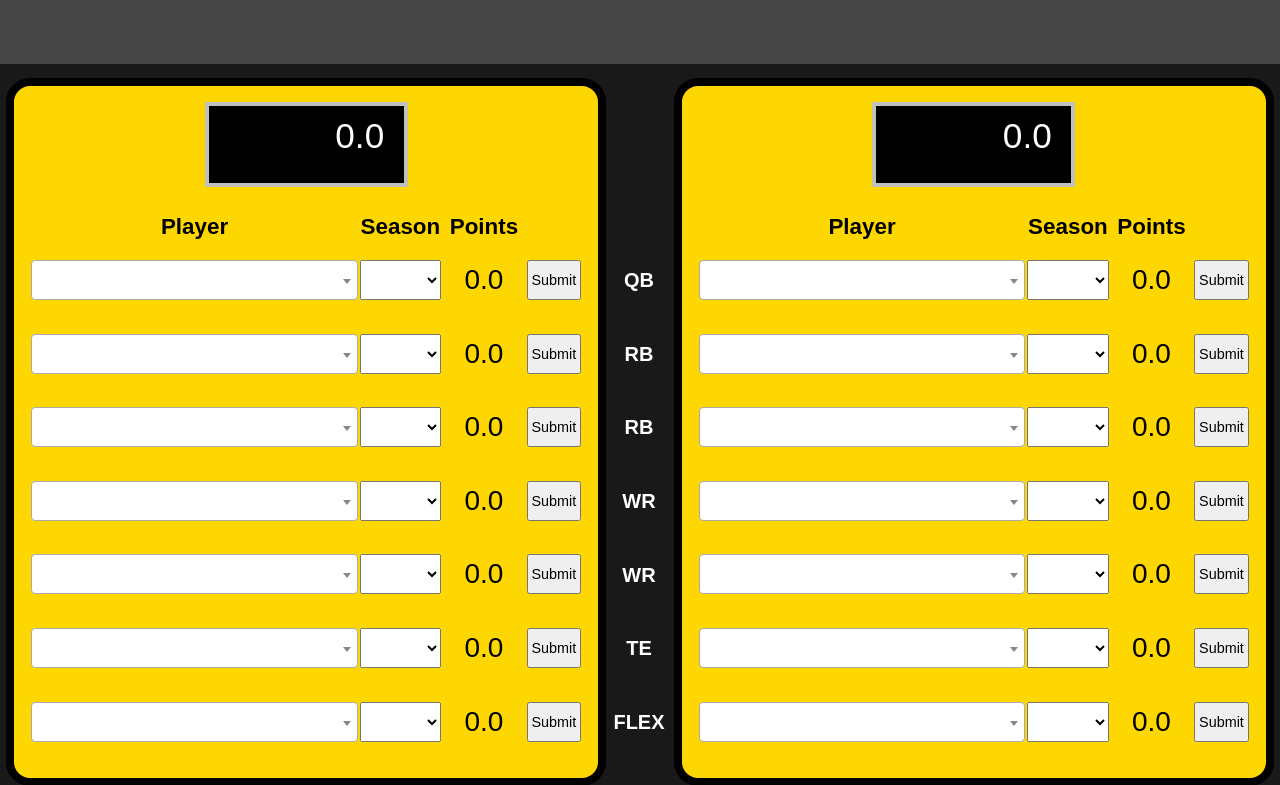
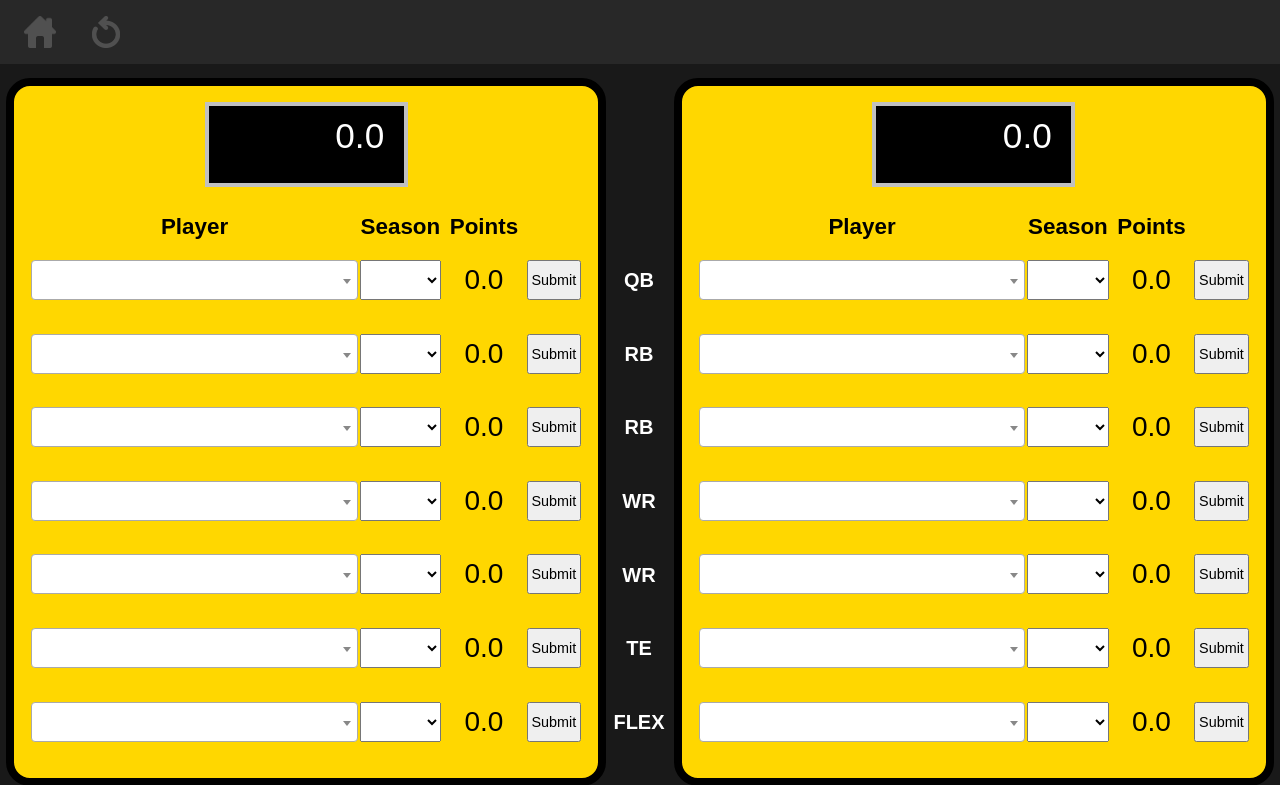
Before and after one commit to ronan-zelta/draft_battles, a Django app: page /play/ in a window 1280 px wide. Shown: the top 785 px of the page. Run offline with Django 4.2, Linux system fonts and the light colour scheme; lists and menus that the app fills with data are empty; some libraries are stand-ins or nearby versions; some web fonts are replaced.

Commit message:
Added home and restart buttons to playscreen

```diff
--- a/main/static/main/css/homepage.css
+++ b/main/static/main/css/homepage.css
@@ -1,5 +1,6 @@
 * {
     text-align: center;
+    font-family: Arial, Helvetica, sans-serif;
 }
 
 .background {
--- a/main/static/main/css/play_game.css
+++ b/main/static/main/css/play_game.css
@@ -2,11 +2,35 @@ body {
     background-color: rgb(25, 25, 25);
     margin: 0;
 }
+* {
+    font-family: Arial, Helvetica, sans-serif;
+}
 
 .header {
-    background-color: rgb(70, 70, 70);
+    background-color: rgb(40, 40, 40);
     height: 8vh;
     margin-bottom: 1vh;
+}
+.home-btn {
+	margin-left: 3vh;
+	height: 4vh;
+}
+.home-img {
+	margin-top: 2vh;
+	height: 4vh;
+}
+.restart-btn {
+	margin-left: 4vh;
+	margin-top: 2vh;
+	height: 4vh;
+	background: none;
+    border: none;
+    padding: 0;
+    cursor: pointer;
+}
+.restart-img {
+	height: 4vh;
+	display: block;
 }
 
 .container {
@@ -158,7 +182,7 @@ table {
 	width: 100%;
     text-align: center;
 }
-button {
+.submit-button, .remove-button {
     width: 100%;
 	height: 5vh;
     padding: 5px 0px;
@@ -178,7 +202,11 @@ button {
     align-items: center;  /* Vertically center the text */
     justify-content: center; /* Horizontally center the text */
 }
-
+/* To prevent purple underlines under button text */
+a, a:link, a:visited, a:hover, a:active, a:focus {
+    text-decoration: none;
+    color: inherit;
+}
 
 
 /* Media query for smaller screens */
@@ -223,7 +251,7 @@ button {
         padding-right: 10px;
         padding-left: 0;
     }
-    button {
+    .submit-button, .remove-button {
         width: 15%;
         height: 30px;
         padding: 5px 0px;
--- a/main/static/main/css/styles.css
+++ /dev/null
@@ -1,3 +0,0 @@
-* {
-    font-family: Arial, Helvetica, sans-serif;
-}
--- a/main/templates/main/homepage.html
+++ b/main/templates/main/homepage.html
@@ -5,7 +5,6 @@
     <meta name="viewport" content="width=device-width, initial-scale=1.0">
     <title>Draft Battles</title>
     {% load static %}
-    <link rel="stylesheet" href="{% static 'main/css/styles.css' %}">
     <link rel="stylesheet" href="{% static 'main/css/homepage.css' %}">
     <script src="https://code.jquery.com/jquery-3.6.0.min.js"></script>
     <script src="{% static 'main/js/homepage.js' %}" defer></script>
--- a/main/templates/main/play_game.html
+++ b/main/templates/main/play_game.html
@@ -7,7 +7,6 @@
 
     {% load static %}
     <link href="https://fonts.cdnfonts.com/css/60s-scoreboard" rel="stylesheet">
-    <link rel="stylesheet" href="{% static 'main/css/styles.css' %}">
     <link rel="stylesheet" href="{% static 'main/css/play_game.css' %}">
 
     <link href="https://cdn.jsdelivr.net/npm/select2@4.1.0-rc.0/dist/css/select2.min.css" rel="stylesheet" />       <!-- Select2 CSS -->
@@ -19,6 +18,13 @@
 </head>
 <body>
     <div class="header">
+		<a class="home-btn" href="{% url 'homepage' %}">
+			<img class="home-img" src="{% static 'main/media/home.png' %}">
+		</a>
+
+		<button class="restart-btn" onClick="window.location.reload();">
+			<img class="restart-img" src="{% static 'main/media/restart.png' %}">
+		</button>
     </div>
 
     <div class="container">
```
Also changed, not shown: main/static/main/media/home.png (added), main/static/main/media/restart.png (added), 4 other files.
